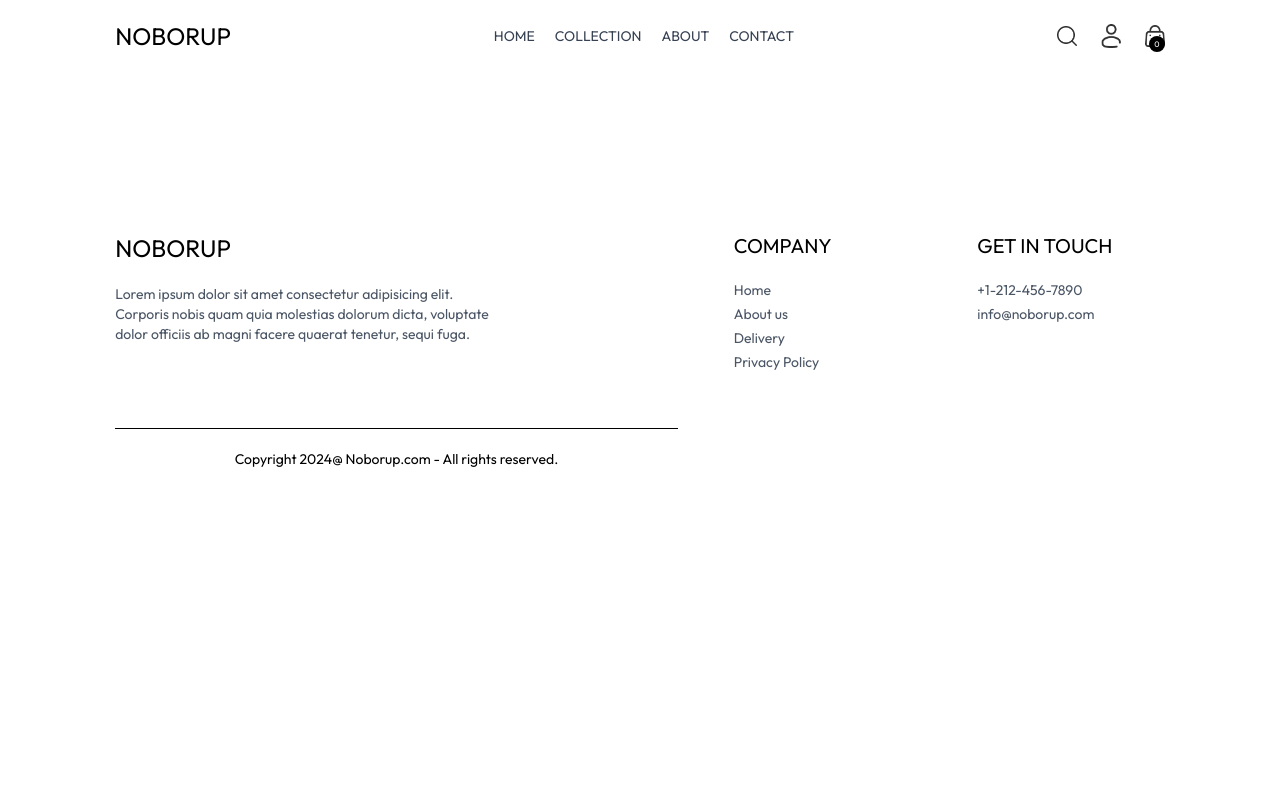
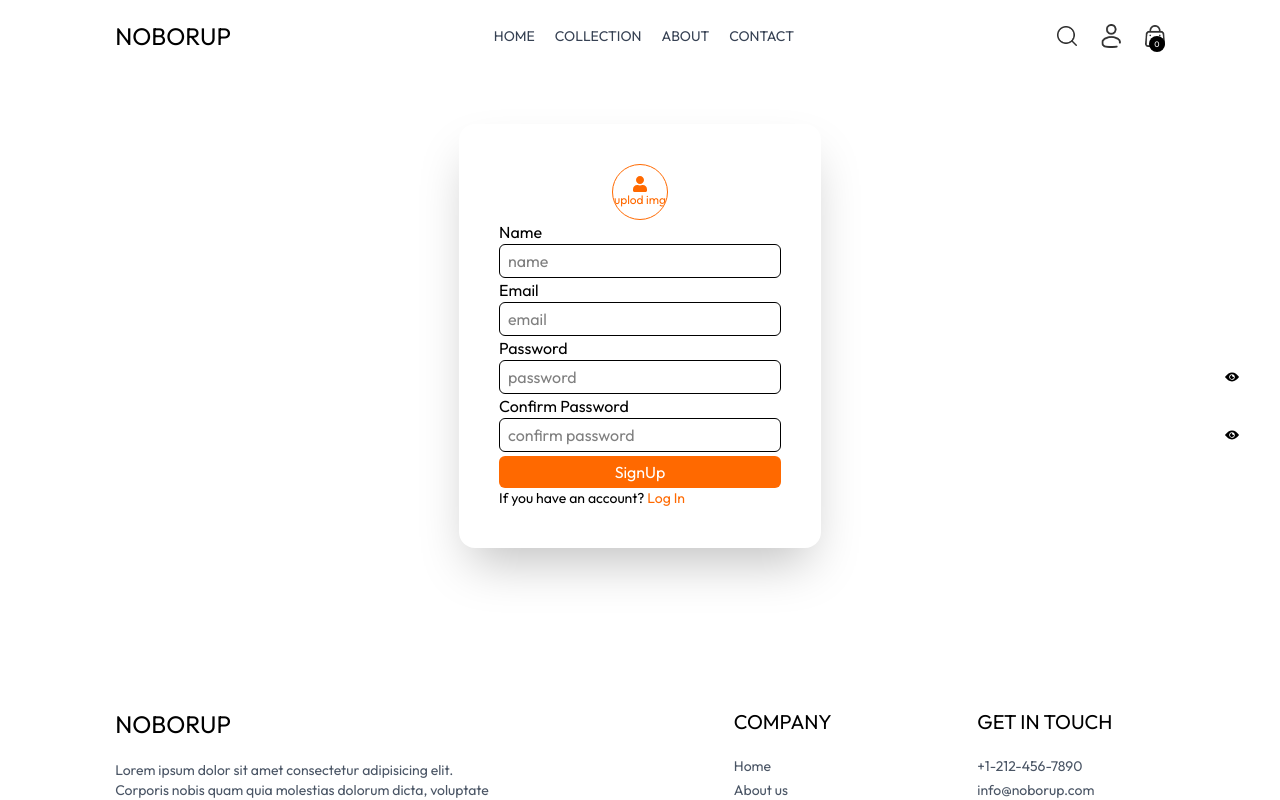
Before and after one commit to mdkabirulhossain/Noborup, a React (Vite) app in the folder client/: page /signup in a window 1280 px wide. Shown: the top 800 px of the page. Built offline with nearby package versions, Linux system fonts and the light colour scheme.

Commit message:
Sign up form is created

```diff
--- a/client/src/App.jsx
+++ b/client/src/App.jsx
@@ -14,6 +14,7 @@ import Login from './pages/Login'
 import Footer from './components/Footer'
 import Search from './components/Search'
 import { ToastContainer, toast } from 'react-toastify';
+import Signup from './pages/Signup'
 
 function App() {
 
@@ -30,6 +31,7 @@ function App() {
           <Route path='/about' element={<About />} />
           <Route path='/contact' element={<Contact />} />
           <Route path='/login' element={<Login />} />
+          <Route path='/signup' element={<Signup />} />
           <Route path='/placeorder' element={<PlaceOrder />} />
           <Route path='/order' element={<Orders />} />
           <Route path='/cart' element={<Cart />}/>
--- /dev/null
+++ b/client/src/pages/Signup.jsx
@@ -0,0 +1,116 @@
+import React from 'react';
+import { IoIosEye } from "react-icons/io";
+import { FaUser,FaEyeSlash } from "react-icons/fa";
+import { useState } from 'react';
+import { Link } from "react-router";
+
+const Signup = () => {
+
+    const [showPassword, setShowPassword] = useState(false);
+    const [showConfirmPassword, setShowConfirmPassword] = useState(false);
+    const [image, setImage] = useState(false);
+    const [data, setData] = useState({
+        name:"",
+        email:"",
+        password:"",
+        confirmPassword:"",
+    })
+    const onChangeHandler = (event)=>{
+        const name = event.target.name;
+        const value = event.target.value;
+        setData(data =>({...data, [name]:value}))
+
+    }
+
+    const handleSubmit = (event)=>{
+        event.preventDefault();
+    }
+    console.log(data)
+    return (
+        <div className="hero bg-base-200 mt-[20%] sm:mt-[5%] flex justify-center">
+            <div className="hero-content">
+
+                <div className="card bg-base-100 w-full max-w-sm shrink-0 shadow-2xl rounded-2xl p-4 sm:p-10">
+                    <form onSubmit={handleSubmit} className="card-body">
+                        <div className='flex justify-center'>
+                            <div className='flex justify-center items-center border rounded-full w-14 h-14 text-orange-500 border-orange-500 overflow-hidden'>
+                                <label htmlFor="image">
+                                    {
+                                        image?
+                                        <img className='w-20 h-20' src={URL.createObjectURL(image)} alt="" />
+                                        :
+                                        <div className='cursor-pointer flex flex-col items-center overflow-hidden'>
+                                            <FaUser className=''></FaUser>
+                                            <p className='text-xs'>uplod img</p>
+                                        </div>
+
+                                    }
+                                </label>
+                                <input onChange={(event) => setImage(event.target.files[0])} type="file" name="" id="image" className='border p-1 rounded-md my-1' hidden required />
+
+                            </div>
+                        </div>
+
+                        <div className="form-control">
+                            <label className="label">
+                                <span className="label-text">Name</span>
+                            </label>
+                            <input type="text" onChange={onChangeHandler} name='name' value={data.name} placeholder="name" className="border py-1 pl-2 rounded-md input-bordered w-full outline-none" required />
+                        </div>
+                        <div className="form-control">
+                            <label className="label">
+                                <span className="label-text">Email</span>
+                            </label>
+                            <input type="email" onChange={onChangeHandler} name='email' value={data.email} placeholder="email" className="border py-1 pl-2 rounded-md input-bordered w-full outline-none" required />
+                        </div>
+                        <div className="form-control">
+                            <label className="label">
+                                <span className="label-text">Password</span>
+                            </label>
+                            <div className='flex justify-between items-center'>
+                                <input type={showPassword? "text" : 'password'} placeholder="password" onChange={onChangeHandler} name='password' value={data.password} className="border py-1 pl-2 rounded-md input-bordered w-full outline-none" required />
+                                <div className='absolute right-10 cursor-pointer' >
+                                   {
+                                    showPassword?
+                                    <FaEyeSlash onClick={()=>setShowPassword(false)}/>
+
+                                    :
+                                    <IoIosEye onClick={()=>setShowPassword(true)}/>
+                                   }
+
+                                </div>
+                            </div>
+
+                        </div>
+                        <div className="form-control">
+                            <label className="label">
+                                <span className="label-text">Confirm Password</span>
+                            </label>
+                            <div className='flex justify-between items-center'>
+                                <input type={showConfirmPassword? "text" : 'password'} placeholder="confirm password" onChange={onChangeHandler} name='confirmPassword' value={data.confirmPassword} className="border py-1 pl-2 rounded-md input-bordered w-full outline-none" required />
+                                <div className='absolute right-10 cursor-pointer' >
+                                   {
+                                    showConfirmPassword?
+                                    <FaEyeSlash onClick={()=>setShowConfirmPassword(false)}/>
+
+                                    :
+                                    <IoIosEye onClick={()=>setShowConfirmPassword(true)}/>
+                                   }
+
+                                </div>
+                            </div>
+
+                        </div>
+                        <div className="form-control mt-1">
+                            <button type='submit' className="w-full bg-orange-500 text-white rounded-md py-1">SignUp</button>
+                        </div>
+                        <p className='text-sm'>If you have an account?<Link to='/login'><span className='text-orange-500 hover:underline'> Log In</span></Link> </p>
+                    </form>
+
+                </div>
+            </div>
+        </div>
+    );
+};
+
+export default Signup;
```
